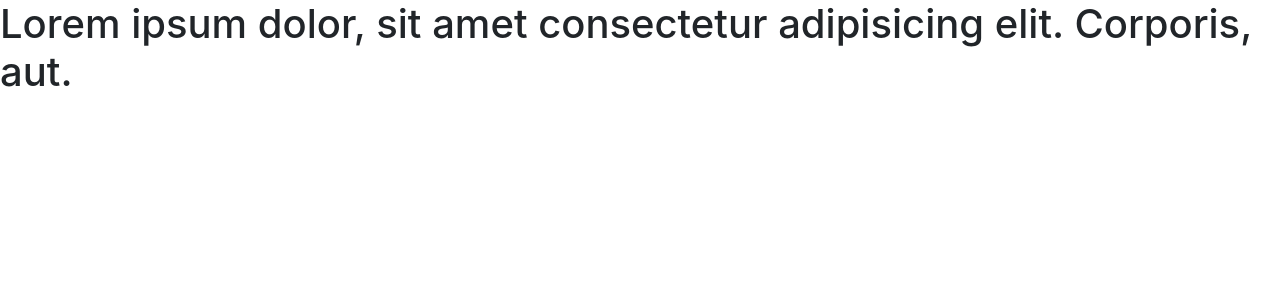
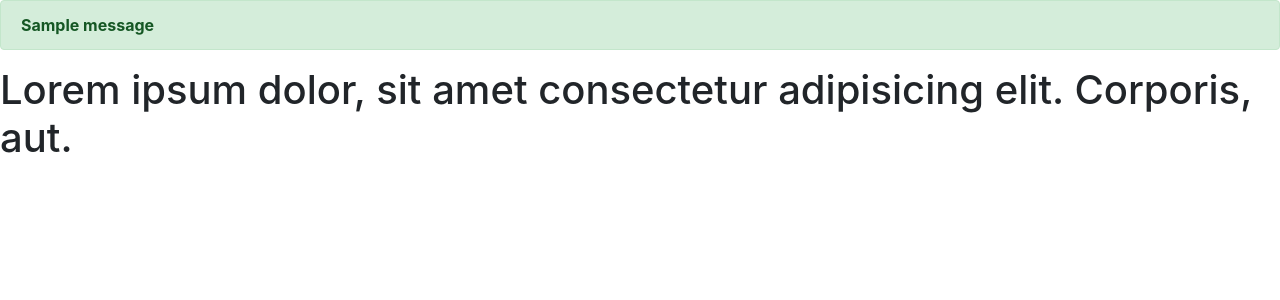
Before and after one commit to sheshmaninigam/mysite, a Django app: page /car/about/ in a window 1280 px wide. Shown: the part 90-390 px from the top of the page. Run offline with Django 4.2, Linux system fonts and the light colour scheme; one stand-in notice (Sample message) is shown.

Commit message:
commit:10

```diff
--- a/car/templates/car/base.html
+++ b/car/templates/car/base.html
@@ -32,6 +32,19 @@
             </a>
         </div>
     </nav>
+
+    {% if messages %}
+
+    {% for message in messages %}
+    <div class="alert alert-{{ message.tags }}">
+       <strong>{{ message }}</strong>
+    </div>
+    {% endfor %}
+
+    {% endif %}
+
+
+
     {% block body %}
     {% endblock %}
 </body>
--- a/car/templates/car/contact.html
+++ b/car/templates/car/contact.html
@@ -2,6 +2,7 @@
 
 
     {% block body %}
+
     <div class="container">
         <h3>Contact Us</h3>
     </div>
--- a/car/views.py
+++ b/car/views.py
@@ -2,6 +2,7 @@ from django.shortcuts import render, redirect
 from car.models import Contact
 from car.models import Addcar
 from car.forms import Addcar_Form
+from django.contrib import messages
 
 # Create your views here.
 
@@ -39,5 +40,8 @@ def contact(request):
         desc = request.POST.get("desc")
         contact = Contact(first_name=first_name, last_name=last_name, email=email, phone=phone, desc=desc)
         contact.save()
-
+        messages.success(
+            request,
+            "Your message has been Sent"
+        )
     return render(request,"car/contact.html")
```
Also changed, not shown: db.sqlite3.
